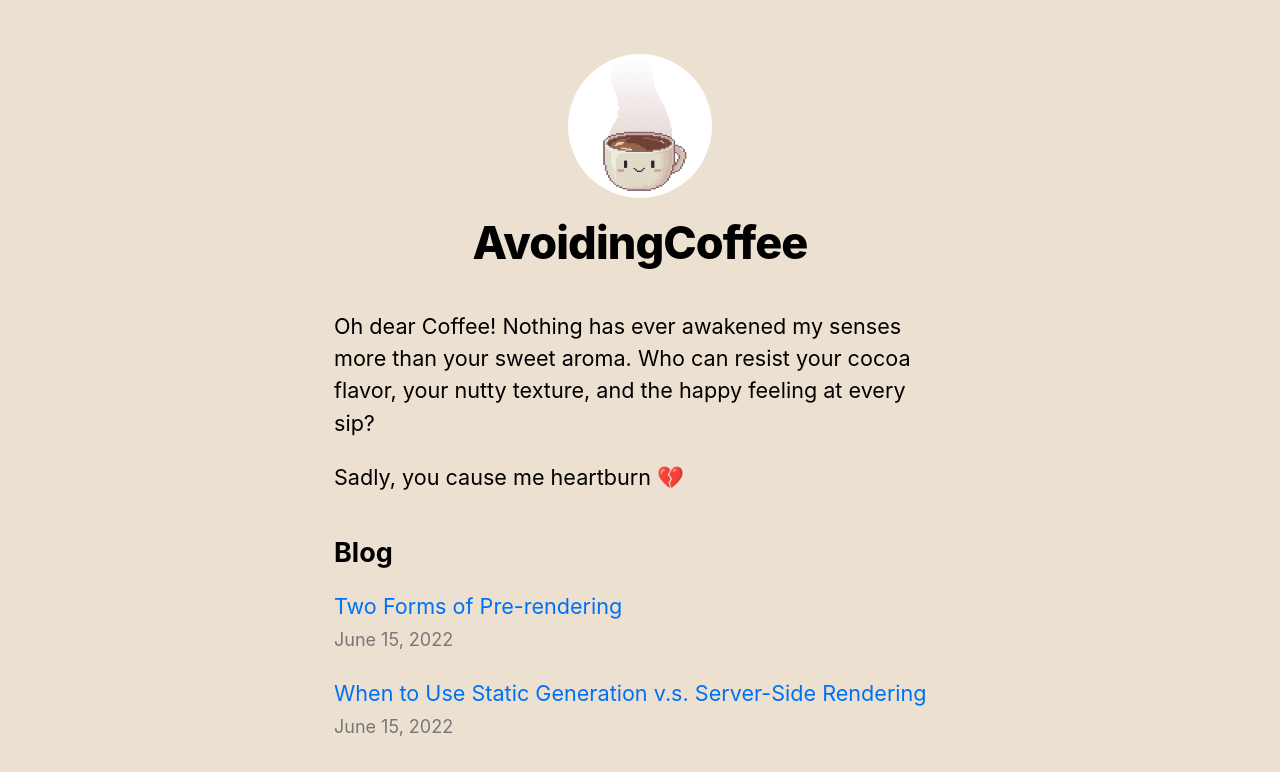
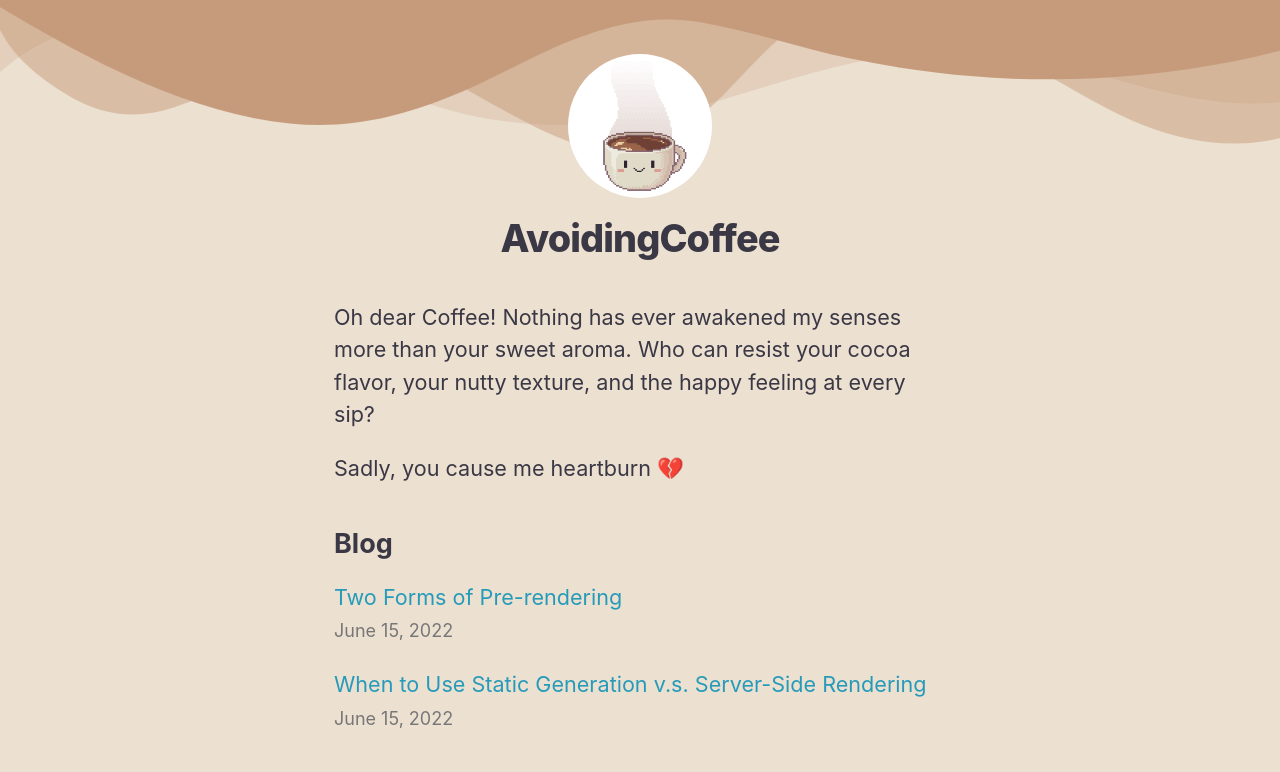
Before and after one commit to JLin-99/nextjs-blog, a Next.js app: page / in a window 1280 px wide. Shown: the top 772 px of the page. Built offline with nearby package versions, Linux system fonts and the light colour scheme.

Commit message:
Polish the Layout and style

```diff
--- a/components/layout.js
+++ b/components/layout.js
@@ -9,7 +9,15 @@ export const siteTitle = 'Next.js Sample Website';
 
 export default function Layout({ children, home }) {
 	return (
-		<div className={styles.container}>
+		<>
+			<div className={utilStyles.customShapeDividerTop}>
+				<svg data-name="Layer 1" xmlns="http://www.w3.org/2000/svg" viewBox="0 0 1200 120" preserveAspectRatio="none">
+					<path d="M0,0V46.29c47.79,22.2,103.59,32.17,158,28,70.36-5.37,136.33-33.31,206.8-37.5C438.64,32.43,512.34,53.67,583,72.05c69.27,18,138.3,24.88,209.4,13.08,36.15-6,69.85-17.84,104.45-29.34C989.49,25,1113-14.29,1200,52.47V0Z" opacity=".25" className={utilStyles.shapeFill}></path>
+					<path d="M0,0V15.81C13,36.92,27.64,56.86,47.69,72.05,99.41,111.27,165,111,224.58,91.58c31.15-10.15,60.09-26.07,89.67-39.8,40.92-19,84.73-46,130.83-49.67,36.26-2.85,70.9,9.42,98.6,31.56,31.77,25.39,62.32,62,103.63,73,40.44,10.79,81.35-6.69,119.13-24.28s75.16-39,116.92-43.05c59.73-5.85,113.28,22.88,168.9,38.84,30.2,8.66,59,6.17,87.09-7.5,22.43-10.89,48-26.93,60.65-49.24V0Z" opacity=".5" className={utilStyles.shapeFill}></path>
+					<path d="M0,0V5.63C149.93,59,314.09,71.32,475.83,42.57c43-7.64,84.23-20.12,127.61-26.46,59-8.63,112.48,12.24,165.56,35.4C827.93,77.22,886,95.24,951.2,90c86.53-7,172.46-45.71,248.8-84.81V0Z" className={utilStyles.shapeFill}></path>
+				</svg>
+			</div>
+			<div className={`${styles.container} ${utilStyles.front}`}>
 				<Head>
 					{/* `meta` tags used to describe a page's content */}
 					<meta
@@ -69,5 +77,6 @@ export default function Layout({ children, home }) {
 					</div>
 				)}
 			</div>
+		</>
 	);
 }
--- a/styles/global.css
+++ b/styles/global.css
@@ -7,6 +7,7 @@ body {
 	line-height: 1.6;
 	font-size: 18px;
 	background-color: #ece0d1;
+	color: #3A3845;
 }
 
 * {
@@ -14,11 +15,12 @@ body {
 }
 
 a {
-	color: #0070f3;
+	color: #269BB9;
 	text-decoration: none;
 }
 
 a:hover {
+	color: #0070f3;
 	text-decoration: underline;
 }
 
--- a/styles/utils.module.css
+++ b/styles/utils.module.css
@@ -1,5 +1,5 @@
 .heading2X1 {
-	font-size: 2.5rem;
+	font-size: 2.1rem;
 	line-height: 1.2;
 	font-weight: 800;
 	letter-spacing: -0.05rem;
@@ -50,3 +50,37 @@
 .lightText {
 	color: #777;
 }
+
+.front {
+	position: relative;
+	z-index: 1;
+}
+
+.customShapeDividerTop {
+	position: fixed;
+	top: 0;
+	left: 0;
+	width: 100%;
+	overflow: hidden;
+	line-height: 0;
+}
+
+.customShapeDividerTop svg {
+	position: relative;
+	display: block;
+	width: calc(110% + 1.3px);
+	height: 165px;
+	transform: rotateY(180deg);
+}
+
+.customShapeDividerTop .shapeFill {
+	fill: #C69B7B;
+}
+
+/** For tablet devices **/
+@media (min-width: 768px) and (max-width: 1023px) {
+	.customShapeDividerTop	svg	{
+		width:	calc(169%	+	1.3px);
+		height:	65px;
+	}
+}
```
Lines whose indentation alone changed are shown as unchanged.
